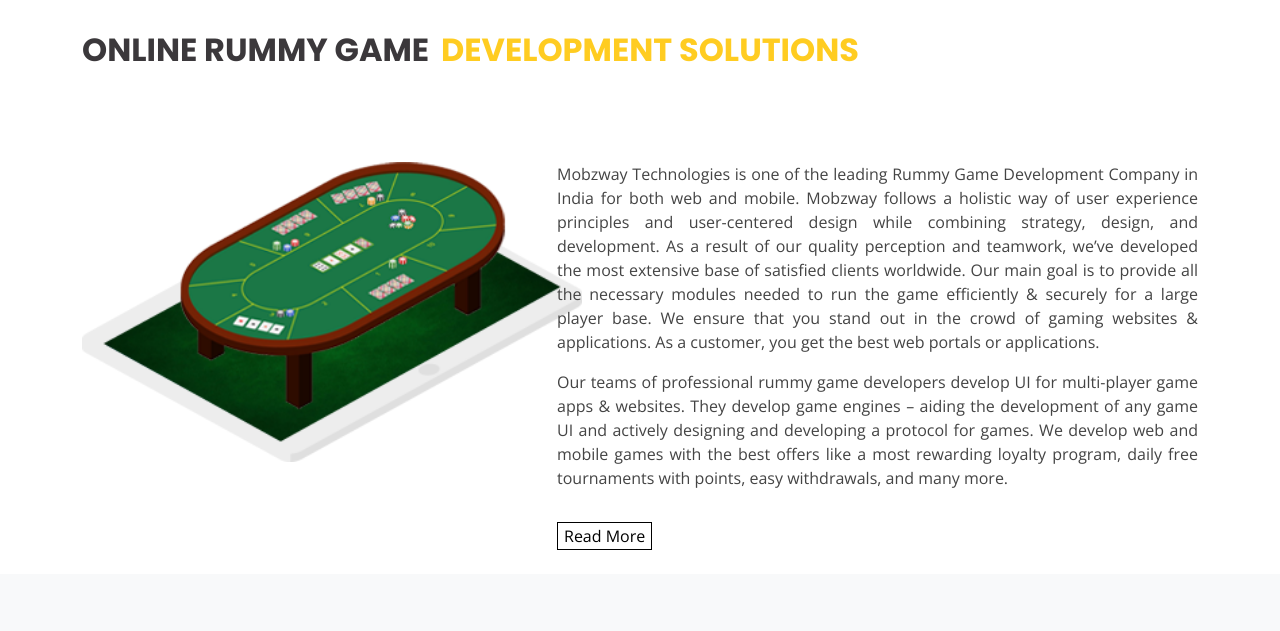
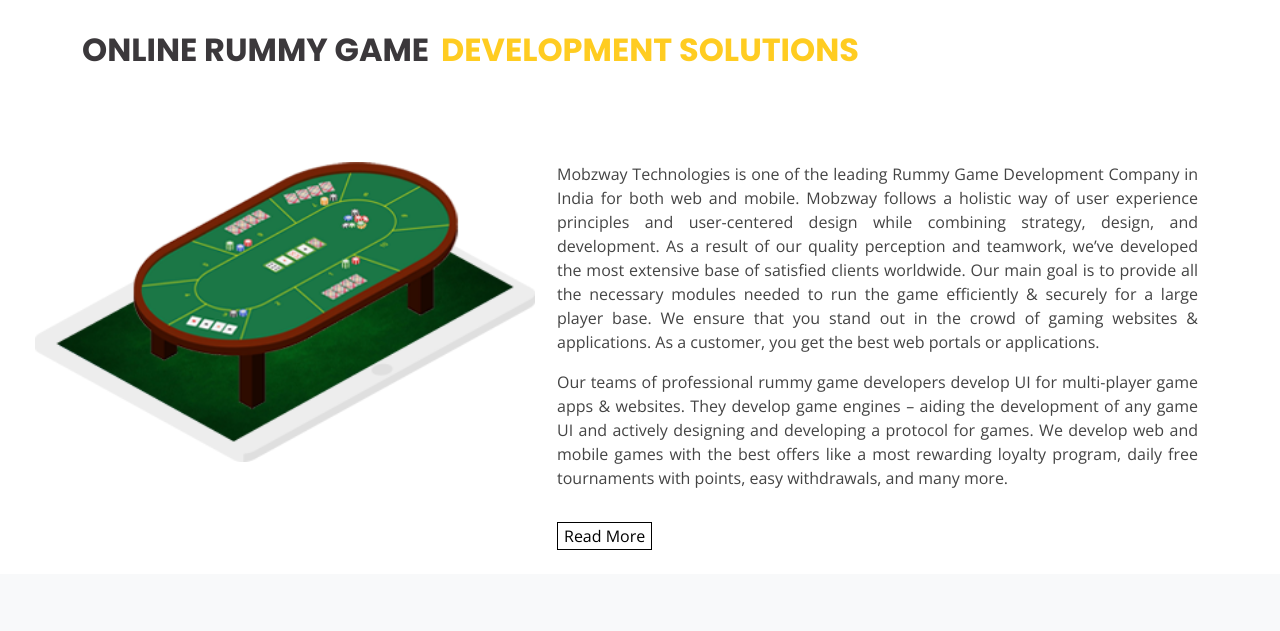
Before and after one commit to ujjawalweb/rummy-version1, a plain HTML site: page index.html in a window 1280 px wide. Shown: the part 687-1318 px from the top of the page. Drawn offline with nearby package versions, Linux system fonts and the light colour scheme.

Commit message:
Update style.css

```diff
--- a/assets/css/style.css
+++ b/assets/css/style.css
@@ -1581,7 +1581,7 @@ h4:hover{color:#000;}
 background: rgb(255, 204, 33) !important;}
 p{text-align:justify;}
 
-.sec-img{width:500px;height:300px;}
+.sec-img{width:500px;height:300px;    margin-left: -47px;}
 
 .uds {
   width: 65px;
```
